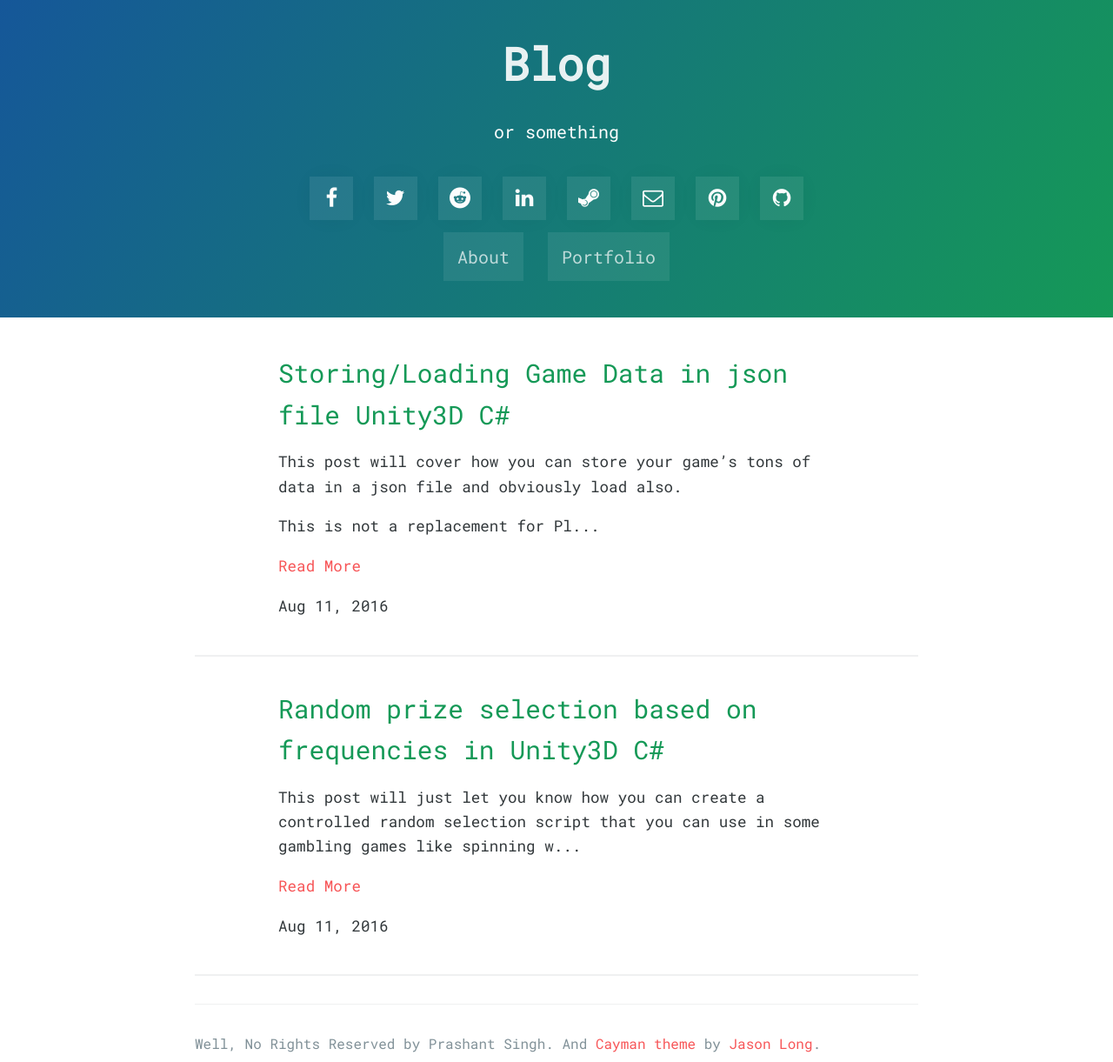
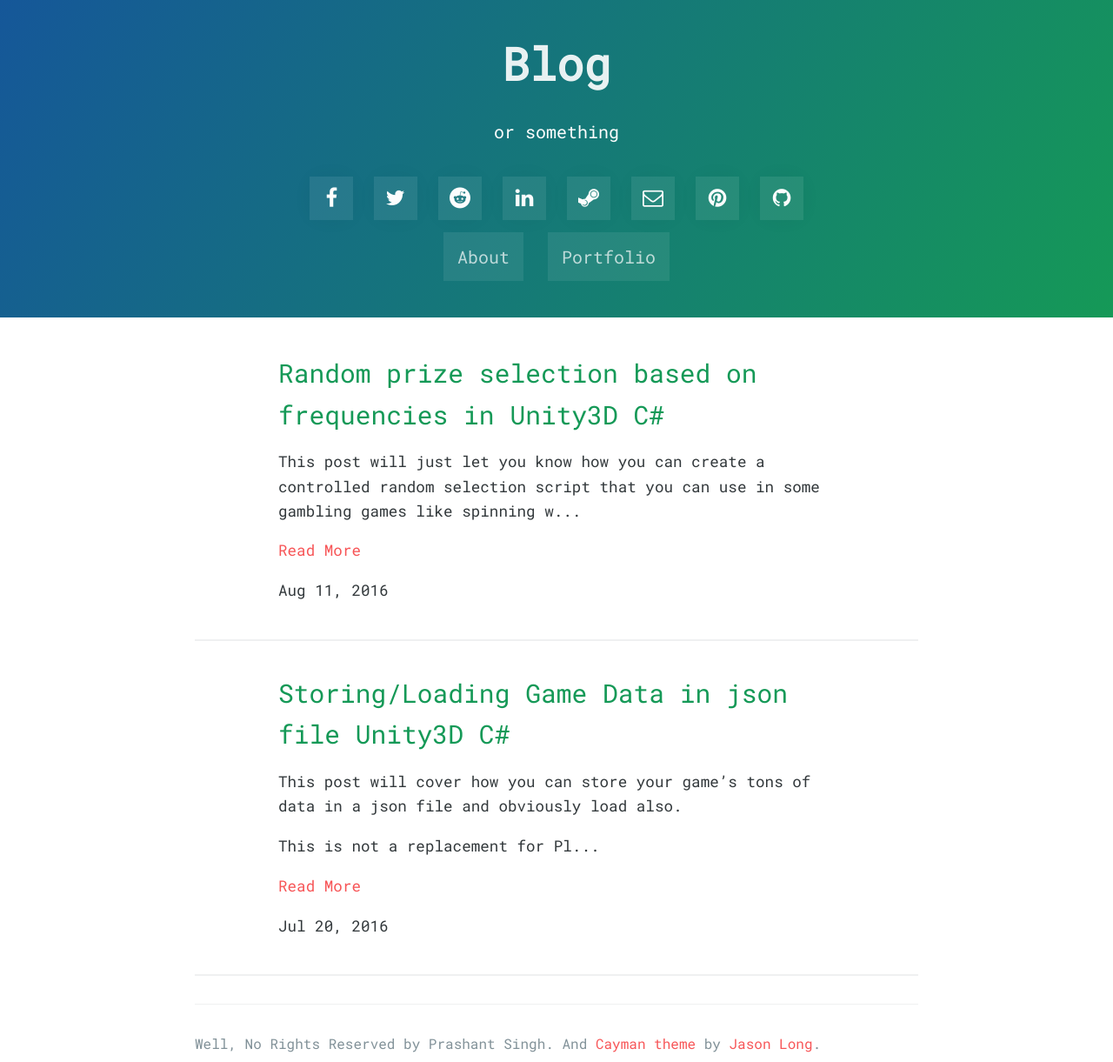
Before and after one commit to prashant-singh/prashant-singh.github.io, a Jekyll site: the page built from index.html, in a window 1280 px wide. Shown: the whole page at 87% size. Built offline with Jekyll 4.4.1, drawn with Linux system fonts in a browser that asks for light colours; nearby versions of some CDN libraries; the list of posts is cut into pages by our own code; a style sheet for code colours, icons or effects is not loaded.

Commit message:
Update 2016-08-11-Store-Game-Data-Json.md

```diff
--- a/_posts/2016-08-11-Store-Game-Data-Json.md
+++ b/_posts/2016-08-11-Store-Game-Data-Json.md
@@ -1,7 +1,7 @@
 ---
 layout: post
 title: Storing/Loading Game Data in json file Unity3D C#
-date:   2016-08-11
+date:   2016-07-20
 
 ---
 
```
